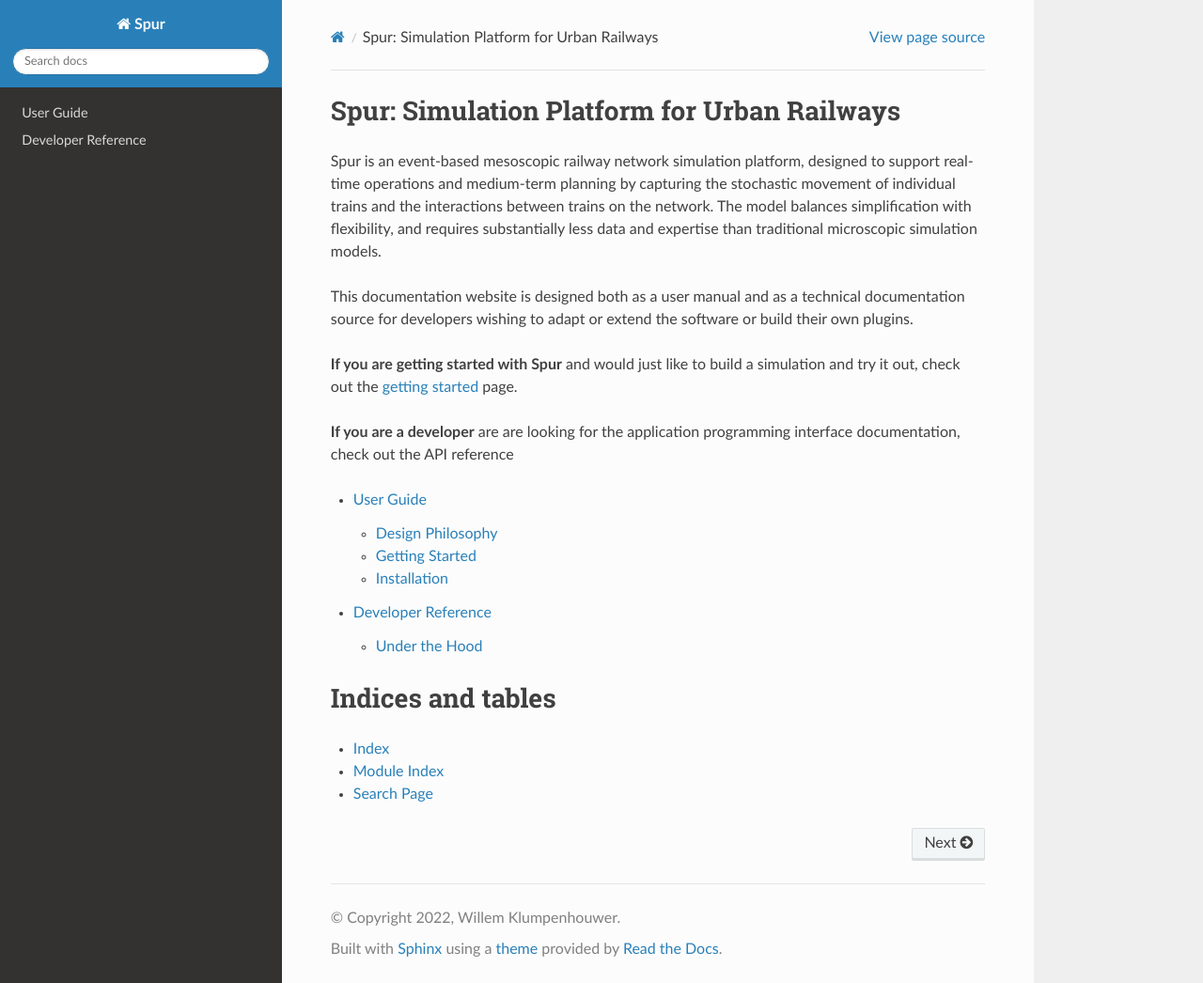
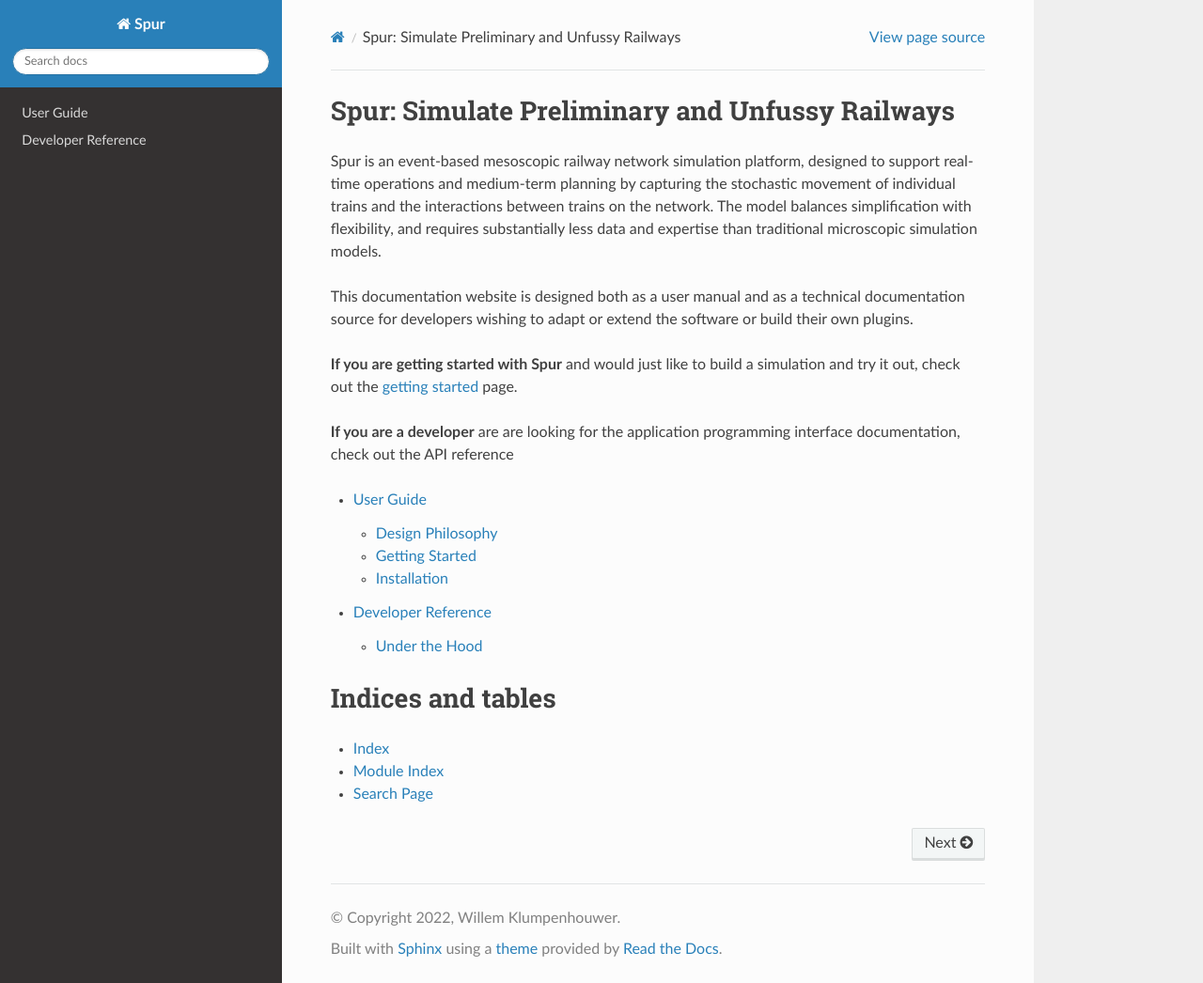
Before and after one commit to spur-sim/spur, a Sphinx documentation site: the page built from docs/source/index.rst, in a window 1280 px wide and 1046 px high. Shown: the whole window at 94% size. Built offline with Sphinx 7.4.7 and the Read the Docs theme 2.0.0, drawn with Linux system fonts in a browser that asks for light colours.

Commit message:
Updated documentation also. See #32

```diff
--- a/docs/source/index.rst
+++ b/docs/source/index.rst
@@ -3,8 +3,8 @@
    You can adapt this file completely to your liking, but it should at least
    contain the root `toctree` directive.
 
-Spur: Simulation Platform for Urban Railways
-============================================
+Spur: Simulate Preliminary and Unfussy Railways
+===============================================
 
 Spur is an event-based mesoscopic railway network simulation platform, designed
 to support real-time operations and medium-term planning by capturing the
```
